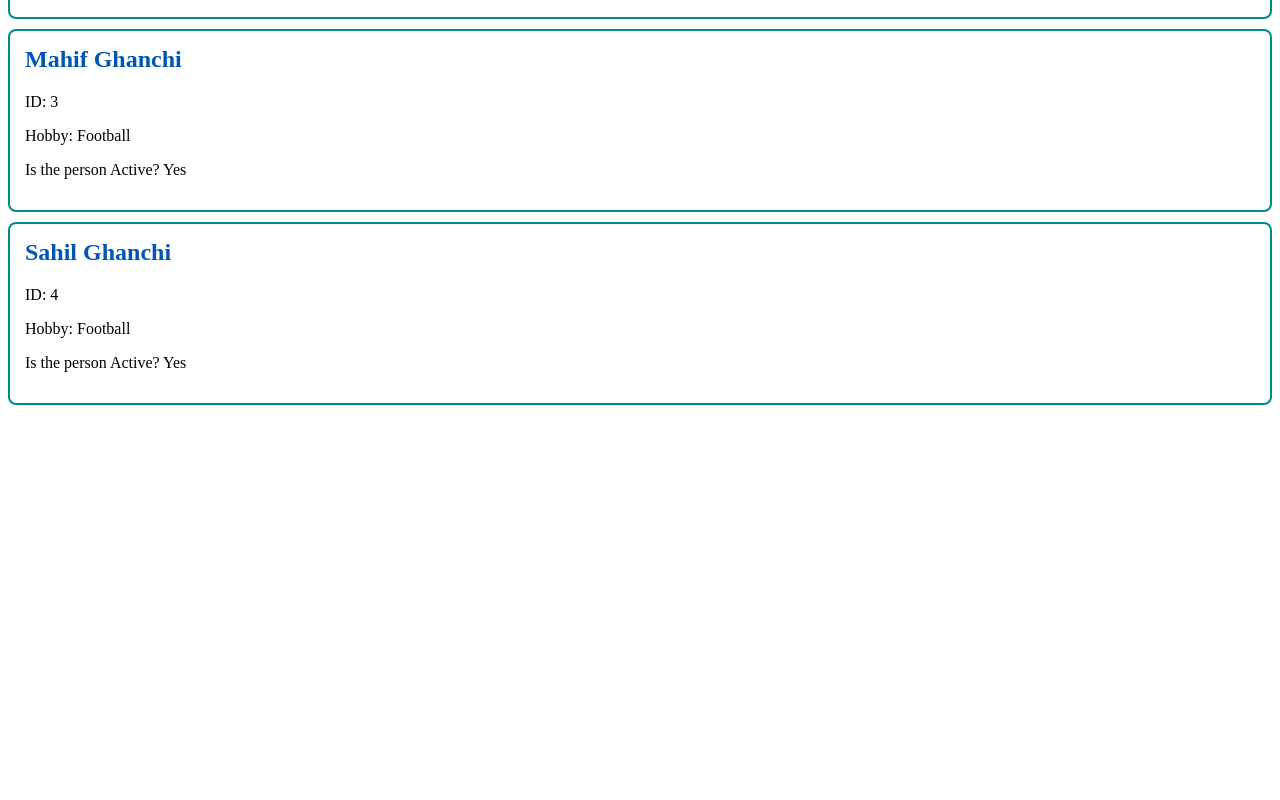
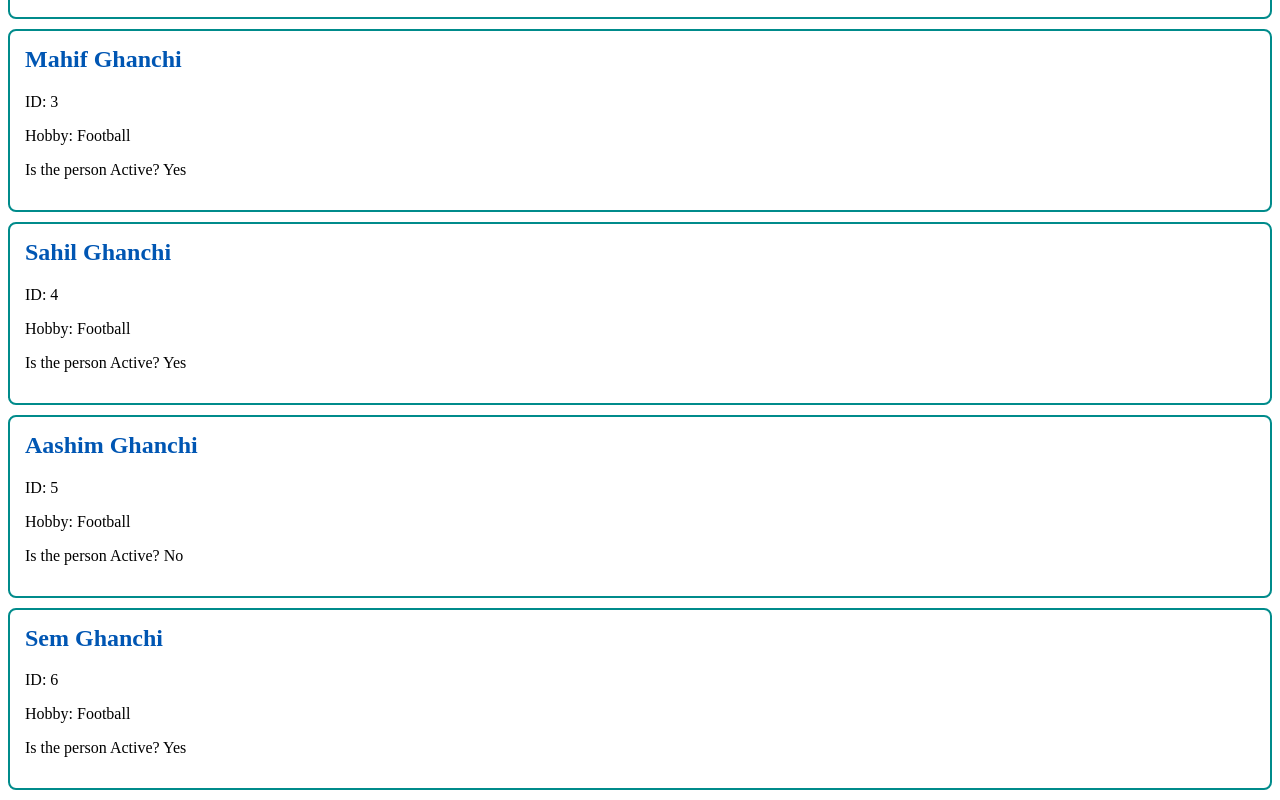
Before and after one commit to saif101010/-Saifil-_-Ghanchi-_Learning_Angular, an Angular app: page / in a window 1280 px wide. Shown: the part 365-1165 px from the top of the page. Before the commit the page ends 800 px from the top, so only its background shows below. Built offline with nearby package versions, Linux system fonts and the light colour scheme.

Commit message:
Replaced manual list with ngFor loop

```diff
--- a/src/app/user-list/user-list.html
+++ b/src/app/user-list/user-list.html
@@ -1,4 +1 @@
-<app-user-list-item [user]="userList[0]"></app-user-list-item>
-<app-user-list-item [user]="userList[1]"></app-user-list-item>
-<app-user-list-item [user]="userList[2]"></app-user-list-item>
-<app-user-list-item [user]="userList[3]"></app-user-list-item>
+<app-user-list-item *ngFor="let user of userList" [user]="user"></app-user-list-item>
```
